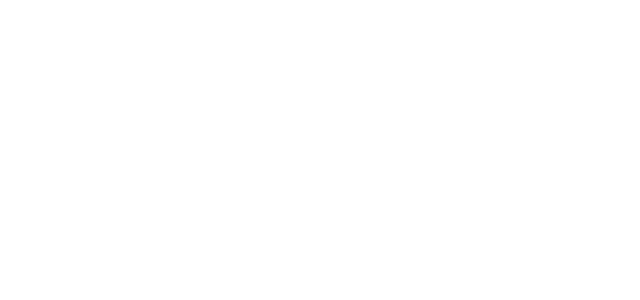
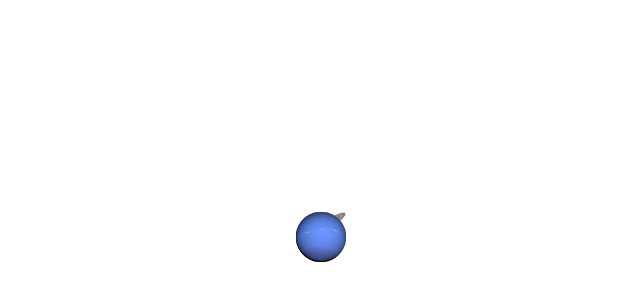
Before and after one commit to lemosgabriel20/Sistema-Solar, a React (Create React App) app: page / in a window 1280 px wide. Shown: the part 108-408 px from the top of the page, without its empty margins (344-984 px from the left). Built offline with nearby package versions, Linux system fonts and the light colour scheme.

Commit message:
Planetas adicionados

```diff
--- a/src/App.css
+++ b/src/App.css
@@ -17,7 +17,7 @@
   width: 50px;
 }
 
-/* Classes especificas */
+/* Classes específicas */
 /* 365 dias equivalem a 10 segundos */
 /* os segundos dos outros planetas foram achados com uma simples regra de três */
 .mercurio{
--- a/src/App.js
+++ b/src/App.js
@@ -13,7 +13,15 @@ import netuno from './images/netuno.png'
 function App() {
   return (
     <div className='App'>
-
+      <Planetas classes={"planeta"} planeta={sol}/>
+      <Planetas classes={"planeta mercurio"} planeta={mercurio}/>
+      <Planetas classes={"planeta venus"} planeta={venus}/>
+      <Planetas classes={"planeta terra"} planeta={terra}/>
+      <Planetas classes={"planeta marte"} planeta={marte}/>
+      <Planetas classes={"planeta jupiter"} planeta={jupiter}/>
+      <Planetas classes={"planeta saturno"} planeta={saturno}/>
+      <Planetas classes={"planeta urano"} planeta={urano}/>
+      <Planetas classes={"planeta netuno"} planeta={netuno}/>
     </div>
   );
 }
```
